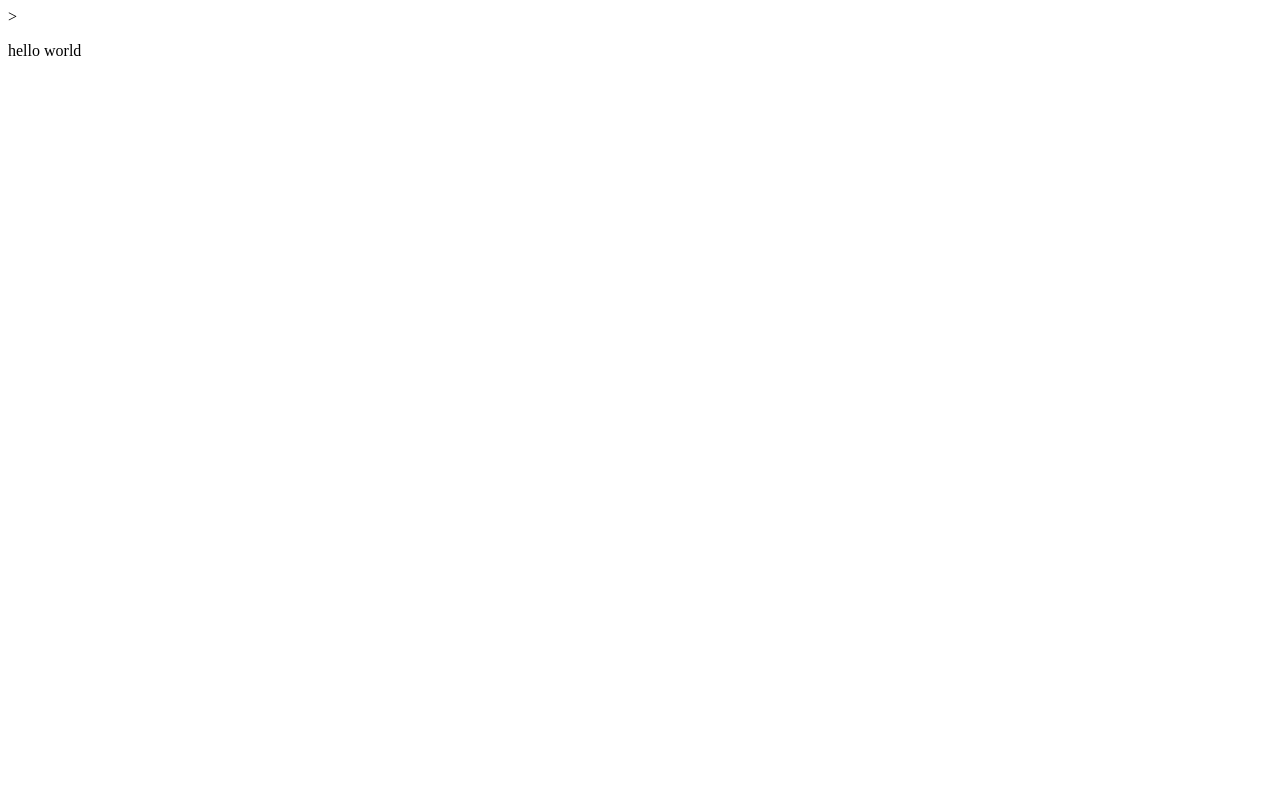
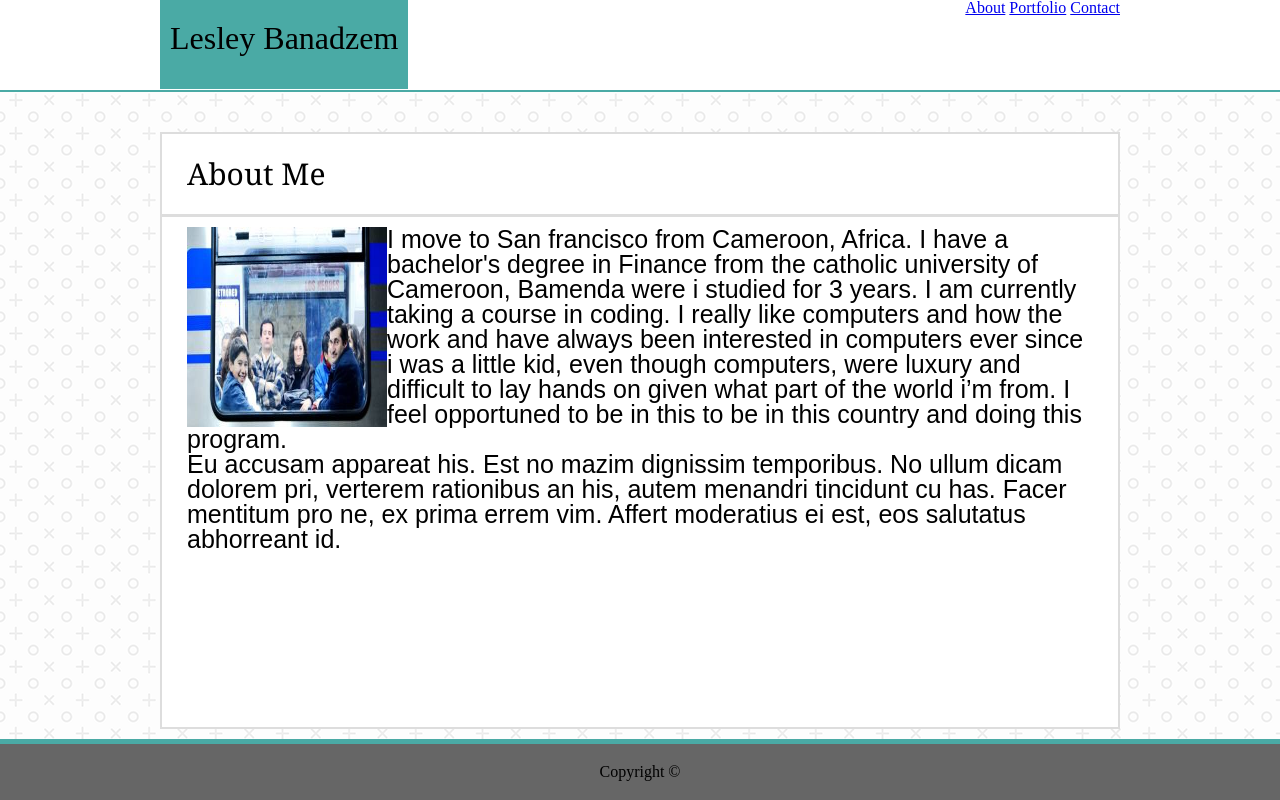
Before and after one commit to lealeyfon/my-portfolio, a plain HTML site: page index.html in a window 1280 px wide. Drawn offline with Linux system fonts and the light colour scheme.

Commit message:
Build the skeleton of my portfolio page and added some style to it.

```diff
--- a/assets/css/reset.css
+++ b/assets/css/reset.css
@@ -0,0 +1,48 @@
+/* http://meyerweb.com/eric/tools/css/reset/
+   v2.0 | 20110126
+   License: none (public domain)
+*/
+
+html, body, div, span, applet, object, iframe,
+h1, h2, h3, h4, h5, h6, p, blockquote, pre,
+a, abbr, acronym, address, big, cite, code,
+del, dfn, em, img, ins, kbd, q, s, samp,
+small, strike, strong, sub, sup, tt, var,
+b, u, i, center,
+dl, dt, dd, ol, ul, li,
+fieldset, form, label, legend,
+table, caption, tbody, tfoot, thead, tr, th, td,
+article, aside, canvas, details, embed,
+figure, figcaption, footer, header, hgroup,
+menu, nav, output, ruby, section, summary,
+time, mark, audio, video {
+	margin: 0;
+	padding: 0;
+	border: 0;
+	font-size: 100%;
+	font: inherit;
+	vertical-align: baseline;
+}
+/* HTML5 display-role reset for older browsers */
+article, aside, details, figcaption, figure,
+footer, header, hgroup, menu, nav, section {
+	display: block;
+}
+body {
+	line-height: 1;
+}
+ol, ul {
+	list-style: none;
+}
+blockquote, q {
+	quotes: none;
+}
+blockquote:before, blockquote:after,
+q:before, q:after {
+	content: '';
+	content: none;
+}
+table {
+	border-collapse: collapse;
+	border-spacing: 0;
+}
--- /dev/null
+++ b/assets/css/style.css
@@ -0,0 +1,97 @@
+body{
+    background-color:#dddddd;
+    background-image: url("../images/tic-tac-toe.png");
+}
+#whole-border{
+    position: absolute;
+    background: #ffffff;
+    top: 0px;
+    left: 0px;
+    right: 0px;
+
+}
+#container{
+    background-color: l #ffffff;
+    width: 80%;
+    margin-left: 10%
+}
+#head{
+    text-align: center;
+    background-color:#4aaaa5 ;
+    color:#ffffff;
+    width: 20%;
+    height: 50px;
+    margin-right: 150px;
+    font-size: 25px;
+    padding-top: 5px;
+    padding-bottom: 20px;
+    margin-left: 50px;
+    margin-top: 50px;
+
+}
+h2{
+    color: #4aaaa5;
+}
+/* send the porfolio, about, contact to top-right */
+#to-right{
+
+   position: absolute;
+    top: 75px;
+    right:170px;
+    background-color: #ffffff;
+    margin-right: 50px;
+    ;
+
+}
+#bout{
+    text-align: center;
+    color: #777777;
+    background-color: #ffffff;
+    width: 90px;
+    padding: 5px;
+    float: right;
+
+}
+#porto{
+    text-align: center;
+    color:#777777;
+    background-color: #ffffff;
+    width: 90px;
+    padding: 5px;
+    float: left;
+
+
+
+}
+#cont{
+    text-align: center;
+    color: #777777;
+    width: 10%;
+    /* background-color: magenta; */
+    width: 90px;
+    padding: 5px;
+    float: left;
+}
+#whole-sec{
+    background-color:  #ffffff;
+    width: 74%;
+    margin-left: 13%;
+    border: solid 2px;
+
+}
+#peid{
+    position: absolute;
+    text-align: center;
+    padding: 25px;
+    background-color: #666666;
+    bottom: 0px;
+    right:0px;
+    left: 0px;
+}
+   #para{
+       color:#777777;
+       height: 400px
+   }
+  img{
+      float: left;
+  }
--- a/index.html
+++ b/index.html
@@ -1,9 +1,172 @@
-<DOCTYPE html>
+<!DOCTYPE html>
 <html>
-    <head>
-        <title>potfolio</title>
-    </head>>
-    <body>
-        <p>hello world</p>
-    </body>
+<head>
+    <title>potfolio</title>
+
+    <link rel="stylesheet" href="assets/css/reset.css">
+    <!-- <link rel="stylesheet" href="assets/css/style.css"> -->
+    <style>
+        html, body {
+             height: 100%;
+        }
+        body{
+            margin:0;
+            padding: 0;
+            display: flex;
+            flex-direction: column;
+            font-size: 16px;
+            background-image: url("./assets/images/tic-tac-toe.png");
+        }
+        .fw {
+            width: 100%;
+            margin: 0px;
+            /* background-color: #666666; */
+        }
+        .wrapper {
+            flex: 1 0 auto;
+
+        }
+        .container{
+            width: 960px;
+            margin: 0 auto;
+        }
+        header{
+            background-color: #fff;
+            border-bottom: 2px solid #4aaaa5;
+            height: 90px;
+        }
+        footer {
+            background-color: #666666;
+            flex-shrink: 0;
+            border-top: 5px solid #4aaaa5;
+            text-align: center;
+        }
+        .header-content, .footer-content{
+            padding: 20px 0;
+        }
+        .name-wrap{
+            display: inline-block;
+            padding-bottom: 25px
+        }
+        nav {
+            display: inline-block;
+            float: right;
+        }
+        .heading {
+            padding: 25px 25px;
+            border-bottom: 3.5px solid  #dddddd;
+            font-family: 'Georgia', Times, Times New Roman, serif;
+            font-size: 20px
+
+        }
+        h1 {
+            font-size: 2em;
+        }
+        h2 {
+            font-size: 1.5em;
+        }
+        input, textarea {
+            display: block;
+            width: 100%;
+            margin: 20px 0;
+        }
+      .name-wrap {
+          background-color: #4aaaa5;
+          padding-top: 12px;
+      }
+      .name-wrap h1 {
+          margin: 10px;
+      }
+      .image-in{
+          border: 2px solid;
+          display: inline-block;
+      }
+
+     .image-float{
+         float: left;
+
+     }
+     .portfolio-wrap{
+         /* background-color: red; */
+         /* border:  3px  solid#791717; */
+         height:500px;
+         margin-top: 10px;
+         margin-left: 25px;
+         margin-right: 25px;
+     }
+
+      #portfolio{
+         background-color: #ffffff;
+         margin-top: 40px;
+         border:  2px solid #dddddd;
+     }
+     .para{
+         font-family: 'Arial', 'Helvetica Neue', Helvetica, sans-serif;
+         font-size: 25px;
+
+     }
+     img{
+         float: left;
+     }
+    </style>
+</head>
+<body>
+    <div class="wrapper">
+        <header class="fw">
+            <div class="container">
+                <div class="row">
+                <div class="name-wrap">
+                    <h1>Lesley Banadzem</h1>
+                </div>
+                <!-- <div class="header-content"> -->
+                        <nav>
+                            <a  id="about-nav"href="index.html">About</a>
+                            <a id=" portfolio-nav" href="portfolio.html">Portfolio</a>
+                            <a id" contact-nav" href="contact.html">Contact</a>
+                        </nav>
+                <!-- </div> -->
+                </div>
+
+            </div>
+        </header>
+
+        <div  class="container">
+            <section class="main-content">
+                <div id="portfolio">
+                    <div class="heading">
+                        <h2>About Me</h2>
+                    </div>
+                    <div class="portfolio-wrap">
+
+                    <div class="para">
+
+                        <p><img  src="assets/images/download.jpg" alt="lesley's image" width="200px" height="200px">
+                            I move to San francisco from Cameroon, Africa. I have a bachelor's degree in Finance
+                            from the catholic university of Cameroon, Bamenda were i studied for 3 years. I am
+                            currently taking a course in coding. I really like computers and how the work and have
+                            always been interested in computers ever since i was a little kid, even though computers,
+                            were luxury and difficult to lay hands on given what part of the world i’m from. I feel
+                            opportuned to be in this to be in this country and doing this program.</p>
+                            <P>
+                                    Eu accusam appareat his. Est no mazim dignissim temporibus. No ullum dicam dolorem pri, verterem rationibus an his, autem menandri tincidunt cu has. Facer mentitum pro ne, ex prima errem vim. Affert moderatius ei est, eos salutatus abhorreant id.
+
+                            </P>
+
+                    </div>
+
+
+                    </div>
+                </div>
+            </section>
+        </div>
+
+    </div>
+    <footer class="fw">
+        <div class="container">
+            <div class="footer-content">
+                <p> Copyright ©</p>
+            </div>
+        </div>
+    </footer>
+</body>
 </html>
```
Also changed, not shown: contact.html (+113 -0 lines), portfolio.html (+115 -0 lines), assets/css/stle.css (deleted), assets/images/download.jpg (added), assets/images/tic-tac-toe.png (added).
